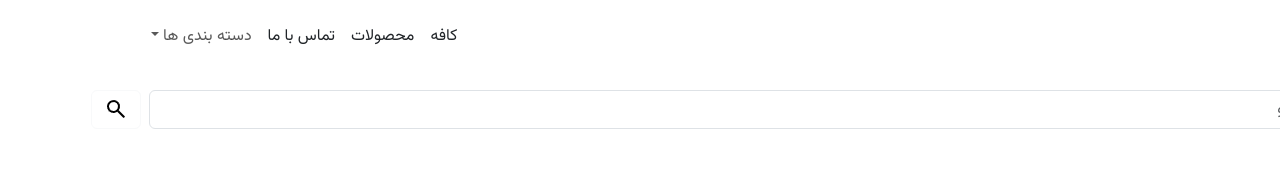
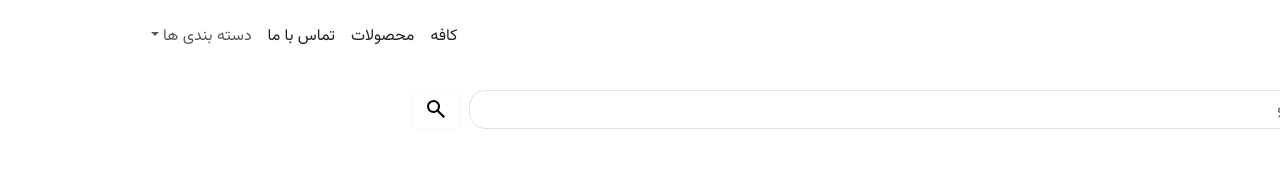
Before and after one commit to Alihaghayegh/OnlineShop-app, a React (Vite) app in the folder frontend/: page / in a window 1280 px wide. Shown: the top 180 px of the page. Built offline with nearby package versions, Linux system fonts and the light colour scheme.

Commit message:
sizing in search box refactored

```diff
--- a/frontend/src/components/search/search.jsx
+++ b/frontend/src/components/search/search.jsx
@@ -1,3 +1,4 @@
+import { useLocation } from "react-router-dom";
 import Form from "react-bootstrap/Form";
 import Button from "react-bootstrap/Button";
 import Image from "react-bootstrap/Image";
@@ -5,13 +6,15 @@ import Image from "react-bootstrap/Image";
 import search from "../../assets/image/search.png";
 
 export default function Search() {
+  const location = useLocation();
+
   return (
-    <div>
+    <div className={location.pathname === "/" ? "w-75" : ""}>
       <Form className="d-flex">
         <Form.Control
           type="search"
           placeholder="جست و جو"
-          className="mx-2"
+          className="mx-2 rounded-4"
           aria-label="Search"
         />
         <Button variant="outline-light">
```
